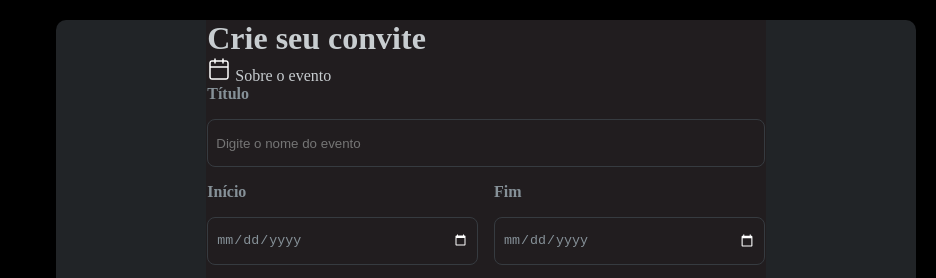
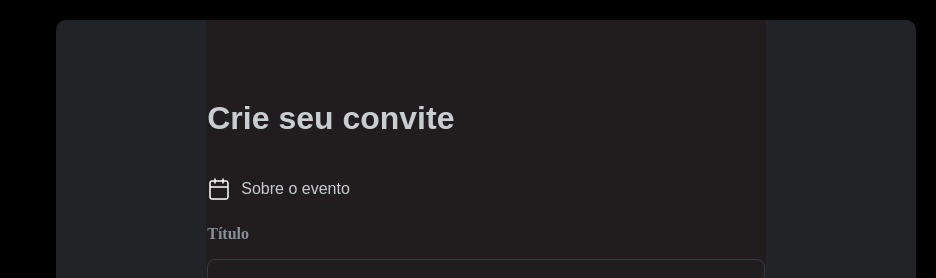
Before and after one commit to ricardo-werner/Rocketseat_FullStack_Desafio_Pratico_Formulario_de_Convite, a plain HTML site: page index.html in a window 1280 px wide. Shown: the top 278 px of the page, 344-1280 px from the left. Drawn offline with nearby package versions, Linux system fonts and the light colour scheme.

Commit message:
style: redefinido a estilização do container h1 e p

```diff
--- a/styles/main.css
+++ b/styles/main.css
@@ -5,14 +5,14 @@ main {
   padding: 0 1.25rem;
 }
 
-.container form h1 {
+.container h1 {
   font-family: var(--font-family-Ballo);
   color: var(--color-text-heading);
   padding-top: 80px;
   margin-bottom: 40px;
 }
 
-.container form p {
+.container p {
   display: flex;
   align-items: center;
   font-family: var();
```
